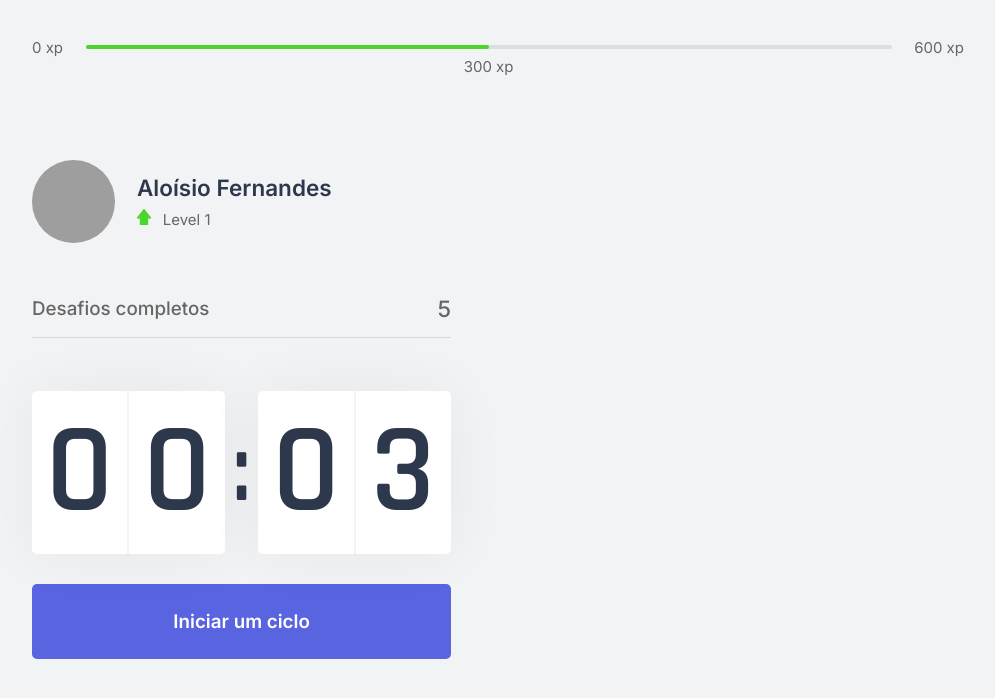
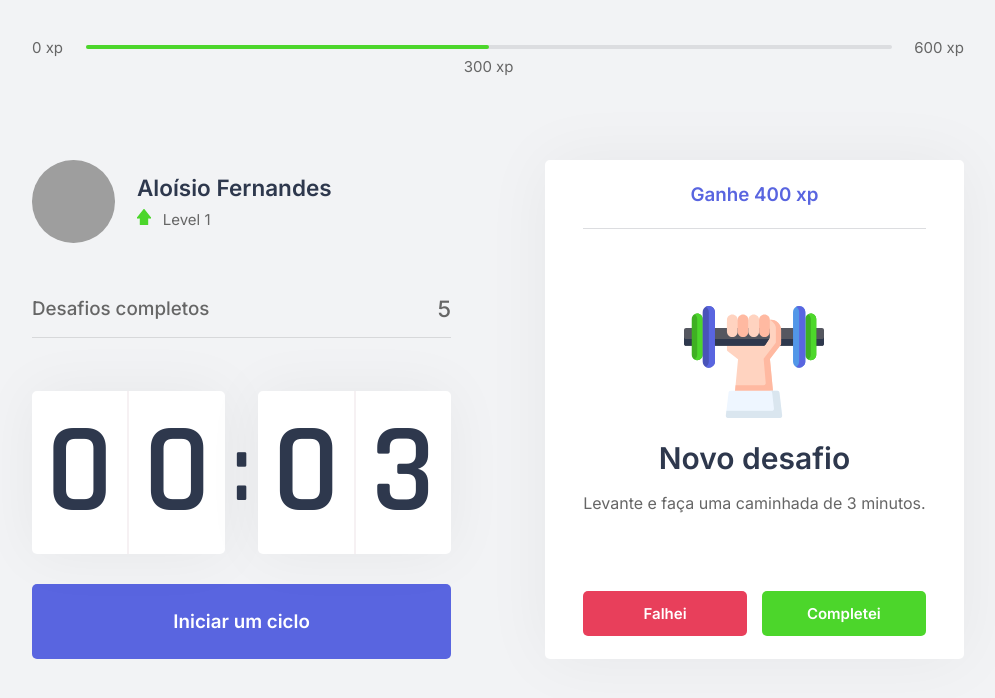
Before and after one commit to AloisioFernandes/NLW4-React, a Next.js app in the folder moveit-next/: page / in a window 1280 px wide. Shown: the top 698 px of the page, without its empty margins (142-1137 px from the left). Built offline with nearby package versions, Linux system fonts and the light colour scheme; grey boxes are pictures that could not be loaded.

Commit message:
Componente caixa de desafio.

```diff
--- /dev/null
+++ b/moveit-next/src/components/ChallengeBox.tsx
@@ -0,0 +1,44 @@
+import styles from '../styles/components/ChallengeBox.module.css'
+
+export function ChallengeBox() {
+  const hasActiveChallenge = true
+
+  return (
+    <div className={styles.challengeBoxContainer}>
+      { hasActiveChallenge ? (
+        <div className={styles.challengeActive}>
+          <header>Ganhe 400 xp</header>
+
+          <main>
+            <img src="icons/body.svg" />
+            <strong>Novo desafio</strong>
+            <p>Levante e faça uma caminhada de 3 minutos.</p>
+          </main>
+
+          <footer>
+            <button
+              type="button"
+              className={styles.challengeFailedButton}
+            >
+              Falhei
+            </button>
+            <button
+              type="button"
+              className={styles.challengeSucceededButton}
+            >
+              Completei
+            </button>
+          </footer>
+        </div>
+      ) : (
+        <div className={styles.challengeNotActive}>
+          <strong>Finalize um ciclo para receber um desafio</strong>
+          <p>
+            <img src="icons/level-up.svg" alt="Level Up"/>
+            Avance de level completando desafios.
+          </p>
+        </div>
+      ) }
+    </div>
+  )
+}
--- a/moveit-next/src/pages/index.tsx
+++ b/moveit-next/src/pages/index.tsx
@@ -1,9 +1,10 @@
+import Head from 'next/head'
+
 import { CompletedChallenges } from "../components/CompletedChallenges";
 import { Countdown } from "../components/Countdown";
 import { ExperienceBar } from "../components/ExperienceBar";
 import { Profile } from "../components/Profile";
-
-import Head from 'next/head'
+import { ChallengeBox } from "../components/ChallengeBox";
 
 import styles from '../styles/pages/Home.module.css'
 
@@ -23,7 +24,7 @@
           <Countdown />
         </div>
         <div>
-
+          <ChallengeBox />
         </div>
       </section>
     </div>
--- /dev/null
+++ b/moveit-next/src/styles/components/ChallengeBox.module.css
@@ -0,0 +1,110 @@
+.challengeBoxContainer {
+  height: 100%;
+
+  background: var(--white);
+  border-radius: 5px;
+  box-shadow: 0 0 68px rgba(0, 0, 0, 0.05);
+  padding: 1.5rem 2rem;
+
+  display: flex;
+  flex-direction: column;
+  align-items: center;
+  justify-content: center;
+
+  text-align: center;
+}
+
+.challengeNotActive {
+  display: flex;
+  flex-direction: column;
+  align-items: center;
+}
+
+.challengeNotActive strong {
+  font-size: 1.5rem;
+  font-weight: 500;
+  line-height: 1.4;
+}
+
+.challengeNotActive p {
+  display: flex;
+  flex-direction: column;
+  align-items: center;
+  line-height: 1.4;
+  max-width: 70%;
+  margin-top: 3rem;
+}
+
+.challengeNotActive p img {
+  margin-bottom: 1rem;
+}
+
+.challengeActive {
+  height: 100%;
+
+  display: flex;
+  flex-direction: column;
+}
+
+.challengeActive header {
+  color: var(--blue);
+  font-weight: 600;
+  font-size: 1.25rem;
+  padding: 0 2rem 1.5rem;
+  border-bottom: 1px solid var(--gray-line);
+}
+
+.challengeActive main {
+  flex: 1;
+  display: flex;
+  flex-direction: column;
+  align-items: center;
+  justify-content: center;
+}
+
+.challengeActive main strong {
+  font-size: 2rem;
+  font-weight: 600;
+  color: var(--title);
+  margin: 1.5rem 0 1rem;
+}
+
+.challengeActive main p {
+  line-height: 1.5;
+}
+
+.challengeActive footer {
+  display: grid;
+  grid-template-columns: 1fr 1fr;
+  gap: 1rem;
+}
+
+.challengeActive footer button {
+  height: 3rem;
+
+  display: flex;
+  align-items: center;
+  justify-content: center;
+
+  border: 0;
+  border-radius: 5px;
+
+  color: var(--white);
+
+  font-size: 1rem;
+  font-weight: 600;
+
+  transition: filter 0.2s;
+}
+
+.challengeActive footer button.challengeFailedButton {
+  background: var(--red);
+}
+
+.challengeActive footer button.challengeSucceededButton {
+  background: var(--green);
+}
+
+.challengeActive footer button:hover {
+  filter: brightness(0.9);
+}
```
